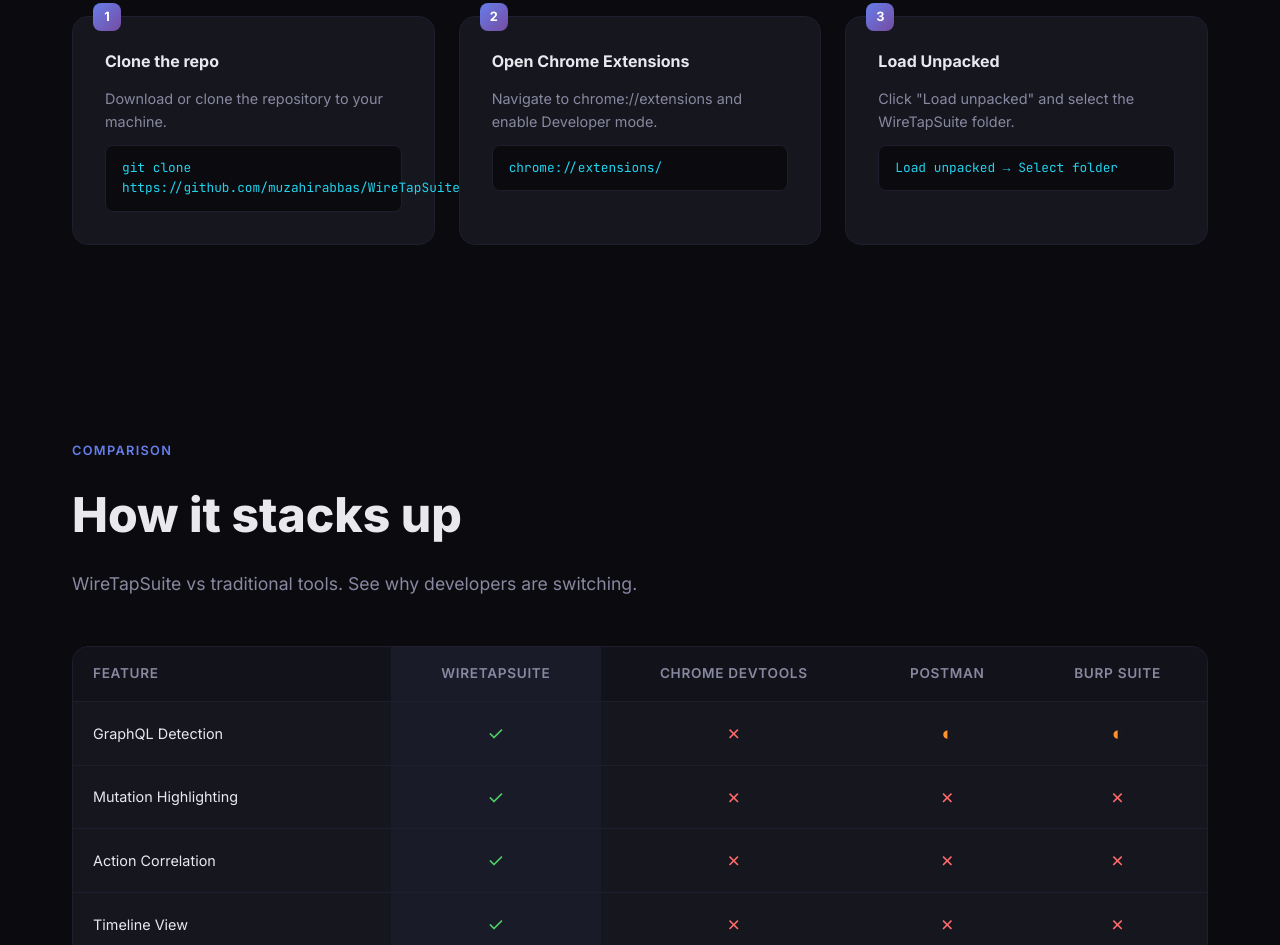
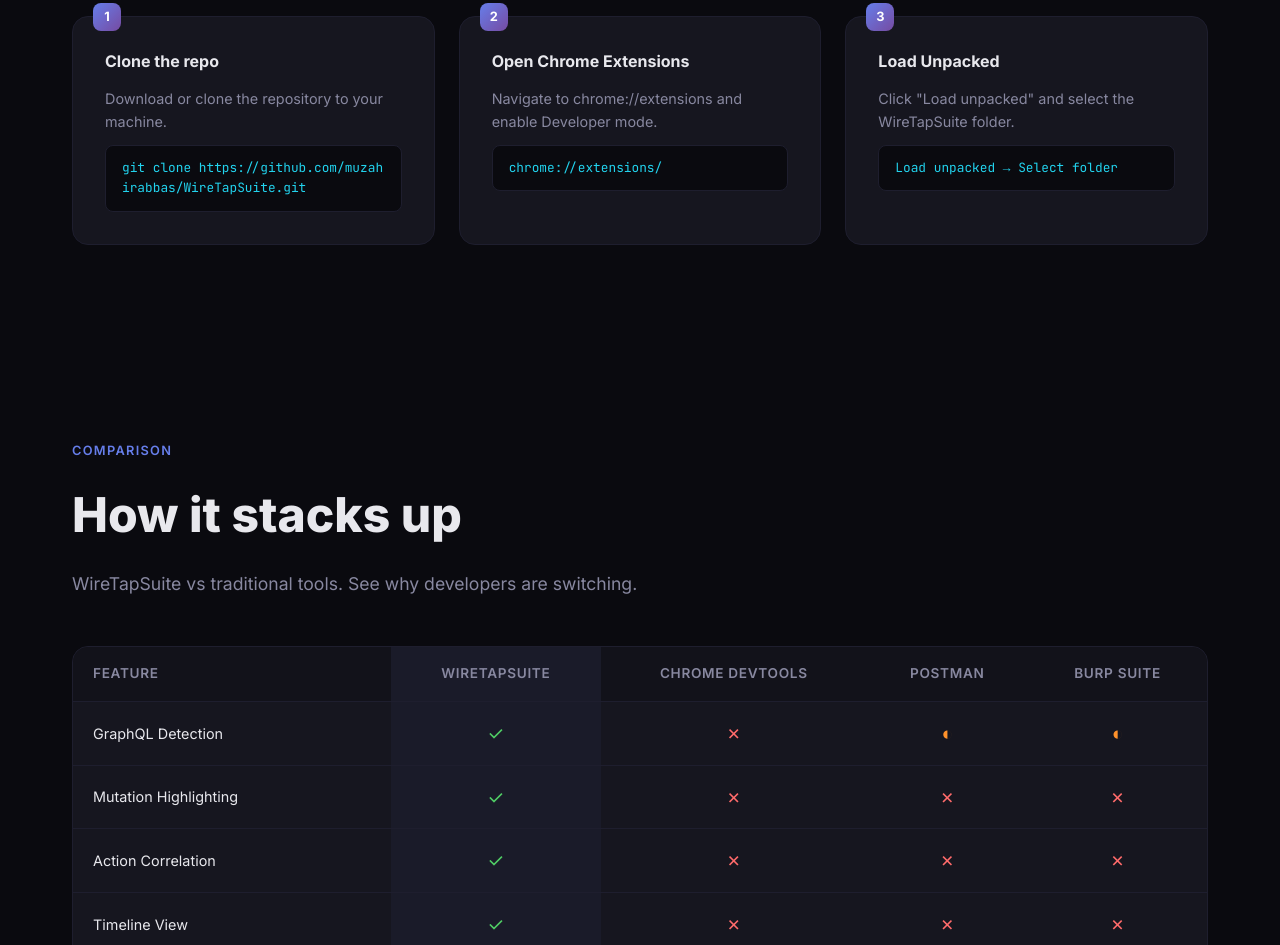
Before and after one commit to muzahirabbas/WireTapSuite, a browser extension: page docs/index.html in a window 1280 px wide. Shown: the part 4231-5176 px from the top of the page. Drawn offline with Linux system fonts and the light colour scheme.

Commit message:
Fix code block overflow in install steps

```diff
--- a/docs/index.html
+++ b/docs/index.html
@@ -288,7 +288,8 @@
       display: block; background: var(--bg-primary); padding: 0.75rem 1rem;
       border-radius: 8px; font-family: 'JetBrains Mono', monospace;
       font-size: 0.8rem; color: var(--accent-cyan); margin-top: 0.75rem;
-      border: 1px solid var(--border);
+      border: 1px solid var(--border); overflow-x: auto; word-break: break-all;
+      white-space: pre-wrap;
     }
 
     /* ===== PLATFORMS ===== */
```
